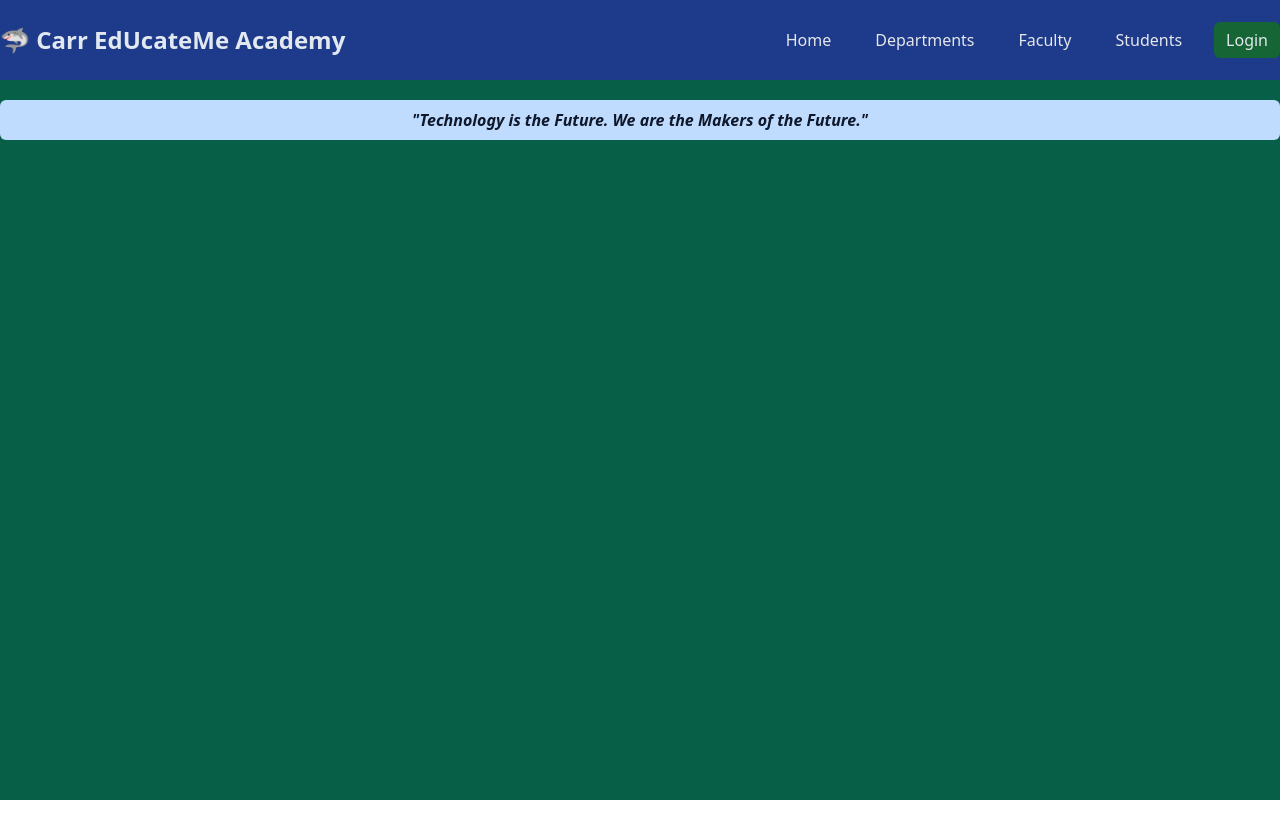
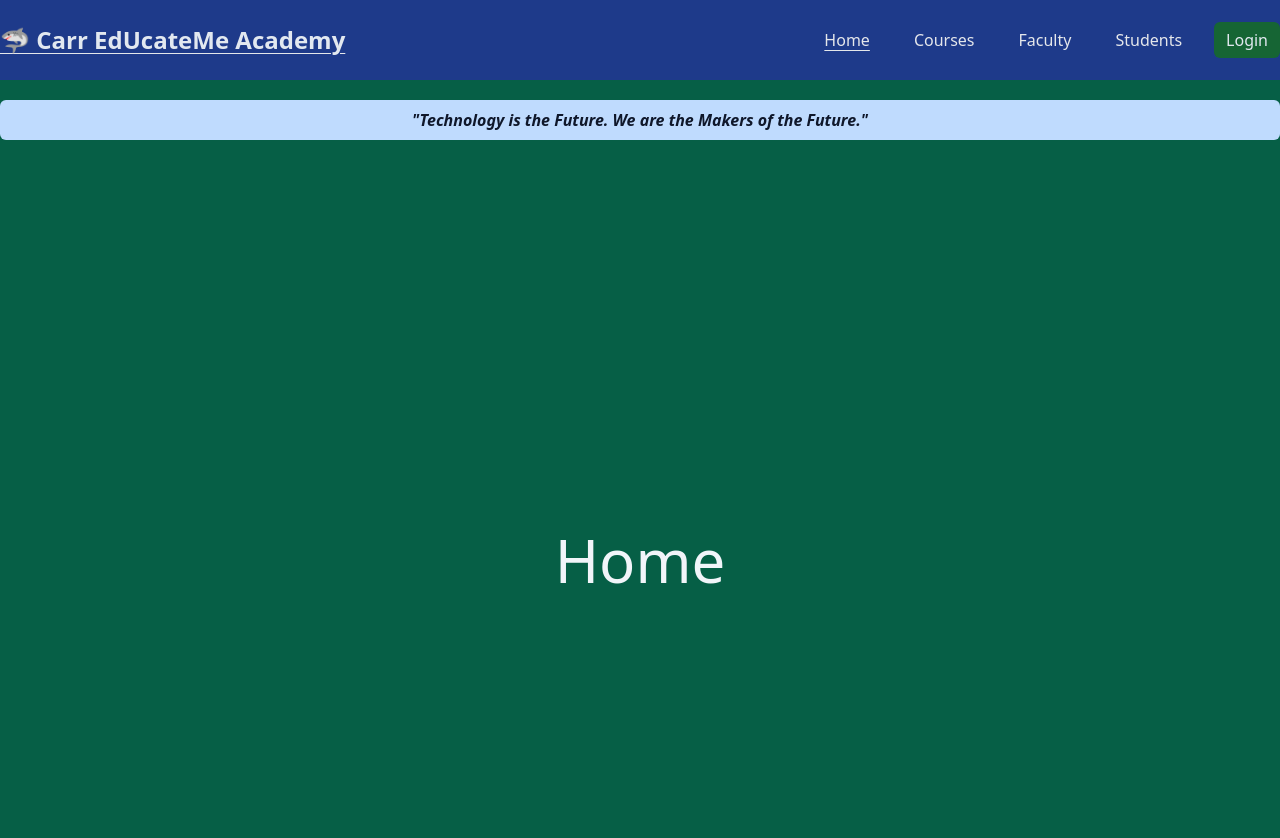
Before and after one commit to amirel15/finalproject, a Vue app: page / in a window 1280 px wide. Shown: the top 838 px of the page. Before the commit the page ends 800 px from the top, so only its background shows below. Built offline with nearby package versions, Linux system fonts and the light colour scheme.

Commit message:
added router and navigation to pages

```diff
--- a/src/App.vue
+++ b/src/App.vue
@@ -6,4 +6,5 @@ import Motto from './components/Motto.vue'
 <template>
   <NavMenu />
   <Motto />
+  <RouterView />
 </template>
--- a/src/views/LoginPage.vue
+++ b/src/components/CoursesPage.vue
@@ -1,5 +1,5 @@
 <template>
   <main class="flex min-h-screen items-center justify-center">
-    <h1 class="text-6xl font-thin text-slate-800">Login</h1>
+    <h1 class="text-6xl font-thin text-slate-100">Courses</h1>
   </main>
 </template>
--- a/src/views/FacultyPage.vue
+++ b/src/components/FacultyPage.vue
@@ -1,5 +1,5 @@
 <template>
   <main class="flex min-h-screen items-center justify-center">
-    <h1 class="text-6xl font-thin text-slate-800">Faculty</h1>
+    <h1 class="text-6xl font-thin text-slate-100">Faculty</h1>
   </main>
 </template>
--- /dev/null
+++ b/src/components/HomePage.vue
@@ -0,0 +1,13 @@
+<script setup>
+import { ref } from 'vue'
+import {useRouter, useRoute} from 'vue-router'
+
+const router = useRouter()
+const route = useRoute()
+</script>
+
+<template>
+  <main class="flex min-h-screen items-center justify-center">
+    <h1 class="text-6xl font-thin text-slate-100">Home</h1>
+  </main>
+</template>
--- a/src/views/StudentPage.vue
+++ b/src/components/LoginPage.vue
@@ -1,5 +1,5 @@
 <template>
   <main class="flex min-h-screen items-center justify-center">
-    <h1 class="text-6xl font-thin text-slate-800">Students</h1>
+    <h1 class="text-6xl font-thin text-slate-100">Login</h1>
   </main>
 </template>
--- a/src/components/NavMenu.vue
+++ b/src/components/NavMenu.vue
@@ -6,16 +6,17 @@ const brand = ref("🦈 Carr EdUcateMe Academy")
 <template>
   <nav>
     <div class="wrapper">
-      <div class="brand">
+      <RouterLink :to="{name:'Home'}" class="brand">
         <span class="brand-title">{{ brand }}</span>
+      </RouterLink>
+      <div class="menu">
+        <RouterLink :to="{ name: 'Home' }" href="#" class="menu-item">Home</RouterLink>
+        <RouterLink :to="{ name: 'Courses' }" href="#" class="menu-item">Courses</RouterLink>
+        <RouterLink :to="{ name: 'Faculty' }" href="#" class="menu-item">Faculty</RouterLink>
+        <RouterLink :to="{ name: 'Students' }" href="#" class="menu-item">Students</RouterLink>
+        <RouterLink :to="{ name: 'Login' }" href="#" class="menu-login">Login</RouterLink>
       </div>
-      <div class="menu">
-        <a href="#" class="menu-item">Home</a>
-        <a href="#" class="menu-item">Departments</a>
-        <a href="#" class="menu-item">Faculty</a>
-        <a href="#" class="menu-item">Students</a>
-        <a href="#" class="menu-login">Login</a>
-      </div>
+
     </div>
   </nav>
 </template>
--- /dev/null
+++ b/src/components/NotFound.vue
@@ -0,0 +1,9 @@
+<template>
+  <h2 class="not-found">🛑 Error 404:<br />Page Not Found</h2>
+</template>
+
+<style lang="postcss" scoped>
+    .not-found{
+        @apply text-center text-4xl font-bold text-red-300 pt-80
+}
+</style>
--- a/src/views/DepartmentPage.vue
+++ b/src/components/StudentPage.vue
@@ -1,5 +1,5 @@
 <template>
   <main class="flex min-h-screen items-center justify-center">
-    <h1 class="text-6xl font-thin text-slate-800">Departments</h1>
+    <h1 class="text-6xl font-thin text-slate-100">Students</h1>
   </main>
 </template>
--- a/src/router.js
+++ b/src/router.js
@@ -1,19 +1,22 @@
 import { createRouter, createWebHistory } from 'vue-router'
 
-import HomePage from './views/HomePage.vue'
+import HomePage from './components/HomePage.vue'
+import LoginPage from './components/LoginPage.vue'
+import CoursesPage from './components/CoursesPage.vue'
+import FacultyPage from './components/FacultyPage.vue'
+import StudentPage from './components/StudentPage.vue'
+import NotFound from './components/NotFound.vue'
 
 const routes = [
   { path: '/', name: 'Home', component: HomePage },
-  { path: '/login', name: 'Login', component: () => import('./views/LoginPage.vue') },
-  { path: '/students', name: 'Students', component: () => import('./views/StudentPage.vue') },
-  { path: '/departments', name: 'Departments', component: () => import('./views/DepartmentPage.vue') },
-  { path: '/faculty', name: 'Faculty', component: () => import('./views/FacultyPage.vue') },
-
+  { path: '/login', name: 'Login', component: LoginPage },
+  { path: '/students', name: 'Students', component: StudentPage },
+  { path: '/courses', name: 'Courses', component: CoursesPage },
+  { path: '/faculty', name: 'Faculty', component: FacultyPage },
+  {path: '/:pathMatch(.*)*', name: 'NotFound', component: NotFound},
 ]
 
-const router = createRouter({
+export default createRouter({
   history: createWebHistory(),
   routes,
 })
-
-export default router
--- a/src/views/HomePage.vue
+++ /dev/null
@@ -1 +0,0 @@
-<template></template>
--- a/tailwind.config.cjs
+++ b/tailwind.config.cjs
@@ -7,7 +7,6 @@ module.exports = {
   plugins: [
     require('@tailwindcss/typography'),
     require('@tailwindcss/forms'),
-    require('@tailwindcss/line-clamp'),
     require('@tailwindcss/aspect-ratio'),
   ],
 }
```
